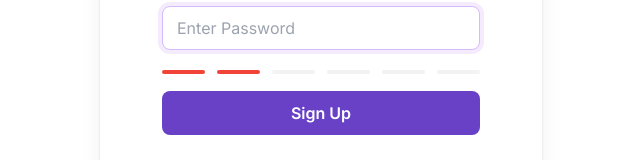
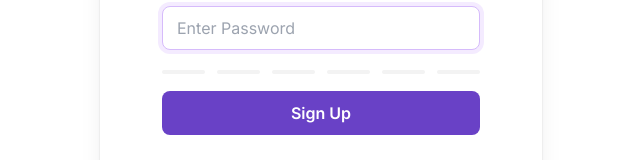
Before and after one commit to farjanaIslamNipa/anchorblock-job-task, a React (Create React App) app: page /sign-up in a window 1280 px wide. Shown: the part 426-586 px from the top of the page, without its empty margins (319-959 px from the left). Built offline with nearby package versions, Linux system fonts and the light colour scheme.

Commit message:
update code

```diff
--- a/src/app/store.js
+++ b/src/app/store.js
@@ -2,7 +2,7 @@ import { configureStore } from "@reduxjs/toolkit";
 import userSlice from "../features/user/userSlice";
 import authSlice from "../features/auth/authSlice";
 import {authApi} from "../features/auth/authApi";
-import {userApi} from "../features/api/apiSlice";
+import {userApi} from "../features/user/userApi";
 
 const store = configureStore({
   reducer : {
--- a/src/components/UserTableRow.js
+++ b/src/components/UserTableRow.js
@@ -1,4 +1,4 @@
-import React, {useState} from 'react';
+import {useState} from 'react';
 import uncheckedBox from '../assets/images/unchecked-box.svg'
 import checkedBox from '../assets/images/checked-box.svg'
 import deleteIcon from '../assets/images/delete-icon.svg'
--- a/src/components/app/Navbar.js
+++ b/src/components/app/Navbar.js
@@ -17,8 +17,8 @@ const Navbar = () => {
   }
 
   const closeSideNav = () =>{
-      const sideNav = document.getElementById("nav-items");
-      if(sideNav.style.width === "100%") {sideNav.style.width = "0" }
+    const sideNav = document.getElementById("nav-items");
+    if(sideNav.style.width === "100%") {sideNav.style.width = "0"}
   }
 
   return (
--- a/src/layout/dashboard/DashboardLayout.js
+++ b/src/layout/dashboard/DashboardLayout.js
@@ -1,4 +1,3 @@
-import React from 'react';
 import {Outlet} from 'react-router-dom';
 import Navbar from '../../components/app/Navbar';
 
--- a/src/pages/auth/SignIn.js
+++ b/src/pages/auth/SignIn.js
@@ -1,4 +1,4 @@
-import React, {useEffect, useState} from 'react';
+import {useEffect, useState} from 'react';
 import logo from '../../assets/images/logo-dark.svg'
 import Input from '../../components/app/Input';
 import Button from '../../components/app/Button';
--- a/src/pages/auth/SignUp.js
+++ b/src/pages/auth/SignUp.js
@@ -1,4 +1,4 @@
-import React, {useEffect, useState} from 'react';
+import {useEffect, useState} from 'react';
 import logo from '../../assets/images/logo-dark.svg'
 import Input from '../../components/app/Input';
 import Button from '../../components/app/Button';
@@ -12,6 +12,10 @@ const SignUp = () => {
   const [emailError, setEmailError] = useState('')
   const [passwordError, setPasswordError] = useState('')
   const [notFoundError, setNotFoundError] = useState('')
+  const [activeIndex, setActiveIndex] = useState(0)
+
+  const barCount = [1, 2, 3, 4 ,5, 6];
+
   const [formData, setFormData] = useState({
     email: '',
     password: ''
@@ -22,8 +26,6 @@ const SignUp = () => {
   }
 
   const [signUpUser, {data, isLoading, isError, error, isSuccess}] = useSignupUserMutation();
-
-  console.log(error, 'error')
 
   const proceedToSignUp = (e) => {
     e.preventDefault()
@@ -67,6 +69,19 @@ const SignUp = () => {
     }
     if(formData?.password !== ''){
       setPasswordError('')
+    }
+
+    if(formData?.password?.length >= 2){
+      setActiveIndex(1)
+    }
+    if(formData?.password?.length >= 4){
+      setActiveIndex(2)
+    }
+    if(formData?.password?.length >= 6){
+      setActiveIndex(4)
+    }
+    if(formData?.password.includes('@') >= 6){
+      setActiveIndex(5)
     }
 
     // Failed to sign up error
@@ -114,12 +129,20 @@ const SignUp = () => {
                 {passwordError && <p className='text-[#F04438]'>{ passwordError }</p>}
               </div>
               <div className="mt-[17px] flex gap-3">
-                <div className="h-1 w-11 rounded-[2px] bg-[#F04438]"></div>
+                {
+                  barCount?.map((bar, index) => (
+                    <>
+                    <div key={index} className={`${index <= activeIndex - 1 ? 'bg-red-500' : 'bg-[#F3F3F3]'} h-1 w-11 rounded-[2px] bg-[#F3F3F3]`}></div>
+                    </>
+
+                  ))
+                }
+                {/* <div className="h-1 w-11 rounded-[2px] bg-[#F04438]"></div>
                 <div className="h-1 w-11 rounded-[2px] bg-[#F04438]"></div>
                 <div className="h-1 w-11 rounded-[2px] bg-[#F3F3F3]"></div>
                 <div className="h-1 w-11 rounded-[2px] bg-[#F3F3F3]"></div>
                 <div className="h-1 w-11 rounded-[2px] bg-[#F3F3F3]"></div>
-                <div className="h-1 w-11 rounded-[2px] bg-[#F3F3F3]"></div>
+                <div className="h-1 w-11 rounded-[2px] bg-[#F3F3F3]"></div> */}
               </div>
               <div className="mt-[17px] mb-8 mx-auto max-w-[320px]">
               <Button type={'submit'}>
--- a/src/pages/dashboard/User.js
+++ b/src/pages/dashboard/User.js
@@ -1,37 +1,33 @@
-import React from 'react';
 import Button from '../../components/app/Button'
 import plusIcon from '../../assets/images/plus-icon.svg'
 import importIcon from '../../assets/images/import-icon.svg'
 import baseCheckBox from '../../assets/images/checkbox-base.svg'
 import downArrow from '../../assets/images/arrow-down.svg'
-
 import UserTableRow from '../../components/UserTableRow';
 import {useDispatch, useSelector} from 'react-redux';
-import {useGetUsersQuery} from '../../features/api/apiSlice';
 import {userActions} from '../../features/user/userSlice';
-import {useParams} from 'react-router-dom';
+import {useGetUsersQuery} from '../../features/user/userApi';
 
 const User = () => {
   const dispatch = useDispatch();
 
   const currentPage =  useSelector((state) => state.users.currentPage)
   let usersPerPage =  useSelector((state) => state.users.usersPerPage)
+  let page =  useSelector((state) => state.users.page)
 
-  const { data, isLoading, isSuccess, isError, error } = useGetUsersQuery();
+  const { data } = useGetUsersQuery();
 
   const users = data?.data
 
   const totalPages = data?.total_pages
   usersPerPage = data?.per_page;
-  const page = data?.page;
+  page = data?.page;
   const indexOfLastPage = currentPage * usersPerPage;
   const indexOfFirstPage = indexOfLastPage - usersPerPage;
 
-  console.log({last:indexOfLastPage}, {fast:indexOfFirstPage}, {page: page})
+  console.log({page:page})
 
   const visibleUsers = users?.slice(indexOfFirstPage, indexOfLastPage)
-
-  // console.log(visibleUsers, 'visible user')
 
   const navigatePrev = () => {
     if(currentPage !== 1){
@@ -41,6 +37,7 @@ const navigatePrev = () => {
   const navigateNext = () => {
     if(currentPage !== totalPages){
       dispatch(userActions.onNavigateNext())
+
     }
   }
 
```
Also changed, not shown: src/app/hook.js (+2 -8 lines), src/features/user/userApi.js (renamed from src/features/api/apiSlice.js), 1 other file (tests, documents, lock files or other folders). Lines whose indentation alone changed are shown as unchanged.
